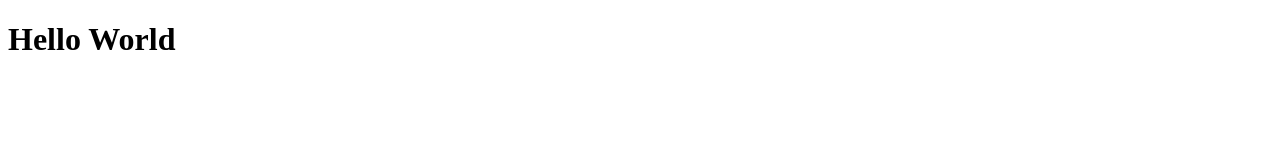
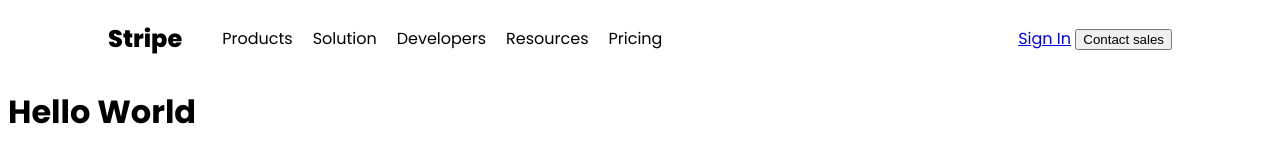
Before and after one commit to AddictedStar/stripe-hero, a plain HTML site: page index.html in a window 1280 px wide. Drawn offline with Linux system fonts and the light colour scheme.

Commit message:
create nav and header elements

```diff
--- a/assets/css/main.css
+++ b/assets/css/main.css
@@ -0,0 +1,28 @@
+@import url("https://fonts.googleapis.com/css2?family=Poppins:ital,wght@0,100;0,200;0,300;0,400;0,500;0,600;0,700;0,800;0,900;1,100;1,200;1,300;1,400;1,500;1,600;1,700;1,800;1,900&display=swap");
+
+body {
+  font-family: "Poppins", Arial, sans-serif;
+}
+
+header {
+  display: flex;
+  justify-content: space-between;
+  margin: 10px 100px;
+  align-items: center;
+
+  nav {
+    display: flex;
+    align-items: center;
+
+    .brand {
+      font-size: 24px;
+      font-weight: 800;
+    }
+
+    ul {
+      display: flex;
+      gap: 20px;
+      list-style: none;
+    }
+  }
+}
--- a/index.html
+++ b/index.html
@@ -1,11 +1,34 @@
 <!DOCTYPE html>
 <html lang="en">
-<head>
-    <meta charset="UTF-8">
-    <meta name="viewport" content="width=device-width, initial-scale=1.0">
+  <head>
+    <meta charset="UTF-8" />
+    <meta name="viewport" content="width=device-width, initial-scale=1.0" />
     <title>Stripe Hero</title>
-</head>
-<body>
+    <link rel="preconnect" href="https://fonts.googleapis.com" />
+    <link rel="preconnect" href="https://fonts.gstatic.com" crossorigin />
+    <link
+      href="https://fonts.googleapis.com/css2?family=Poppins:ital,wght@0,100;0,200;0,300;0,400;0,500;0,600;0,700;0,800;0,900;1,100;1,200;1,300;1,400;1,500;1,600;1,700;1,800;1,900&display=swap"
+      rel="stylesheet"
+    />
+    <link rel="stylesheet" href="./assets/css/main.css" />
+  </head>
+  <body>
+    <header>
+      <nav>
+        <div class="brand">Stripe</div>
+        <ul>
+          <li>Products</li>
+          <li>Solution</li>
+          <li>Developers</li>
+          <li>Resources</li>
+          <li>Pricing</li>
+        </ul>
+      </nav>
+      <div class="cta">
+        <a href="#">Sign In</a>
+        <button>Contact sales</button>
+      </div>
+    </header>
     <h1>Hello World</h1>
-</body>
+  </body>
 </html>
```
